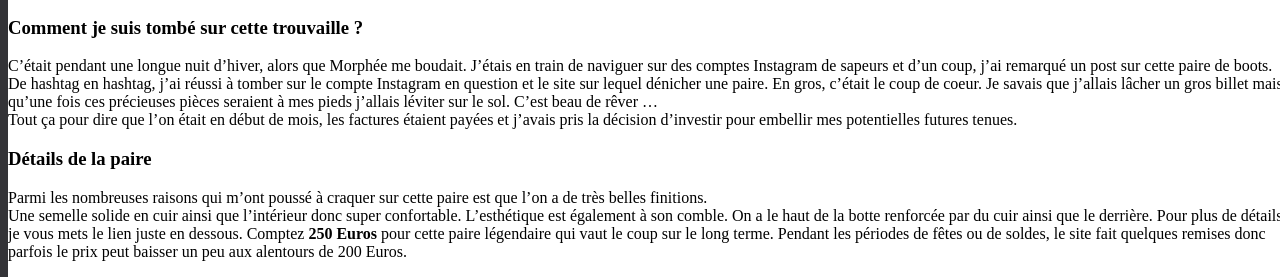
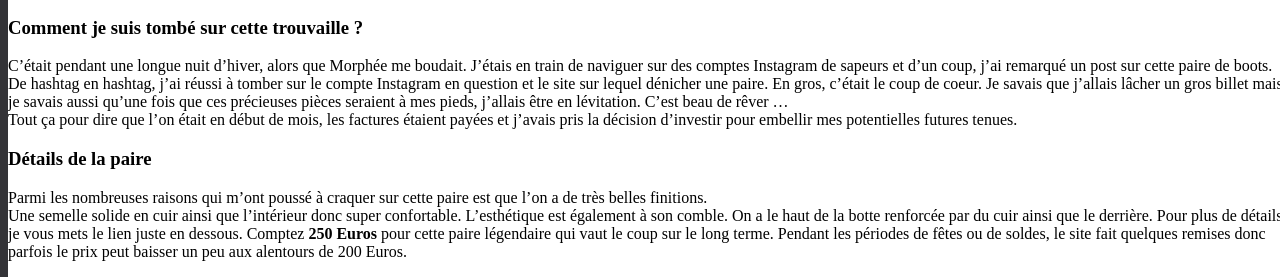
Before and after one commit to darkh2/darkh2.github.io, a Jekyll site: the page built from _posts/2017-11-04-Les-Jack-Boots-Légendaires.md, in a window 1280 px wide. Shown: the part 1328-1605 px from the top of the page. Built offline with Jekyll 4.4.1, drawn with Linux system fonts in a browser that asks for light colours; comment, search, counter and statistics services are not loaded.

Commit message:
Update 2017-11-04-Les-Jack-Boots-Légendaires.md

```diff
--- a/_posts/2017-11-04-Les-Jack-Boots-Légendaires.md
+++ b/_posts/2017-11-04-Les-Jack-Boots-Légendaires.md
@@ -15,7 +15,7 @@
 
 ### Comment je suis tombé sur cette trouvaille ?
 
-C'était pendant une longue nuit d'hiver, alors que Morphée me boudait. J'étais en train de naviguer sur des comptes Instagram de sapeurs et d'un coup, j'ai remarqué un post sur cette paire de boots. De hashtag en hashtag, j'ai réussi à tomber sur le compte Instagram en question et le site sur lequel dénicher une paire. En gros, c'était le coup de coeur. Je savais que j'allais lâcher un gros billet mais qu'une fois ces précieuses pièces seraient à mes pieds j'allais léviter sur le sol. C'est beau de rêver ...
+C'était pendant une longue nuit d'hiver, alors que Morphée me boudait. J'étais en train de naviguer sur des comptes Instagram de sapeurs et d'un coup, j'ai remarqué un post sur cette paire de boots. De hashtag en hashtag, j'ai réussi à tomber sur le compte Instagram en question et le site sur lequel dénicher une paire. En gros, c'était le coup de coeur. Je savais que j'allais lâcher un gros billet mais je savais aussi qu'une fois que ces précieuses pièces seraient à mes pieds, j'allais être en lévitation. C'est beau de rêver ...
 Tout ça pour dire que l'on était en début de mois, les factures étaient payées et j'avais pris la décision d'investir pour embellir mes potentielles futures tenues.
 
 ### Détails de la paire
```
